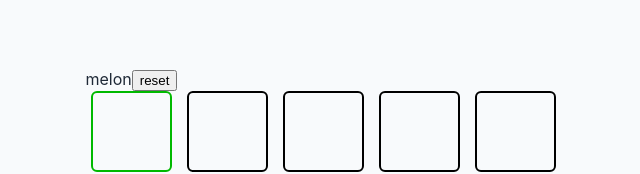
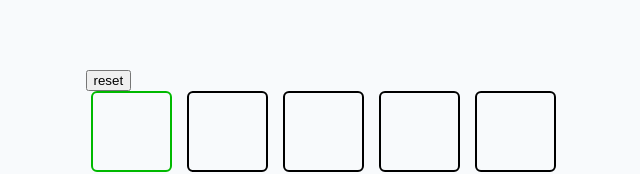
Before and after one commit to pugweather/js-internals-and-other-stuff, a React (Vite) app in the folder react-playground/: page / in a window 1280 px wide. Shown: the top 174 px of the page, without its empty margins (317-957 px from the left). Built offline with nearby package versions, Linux system fonts and the light colour scheme.

Commit message:
-hide answer

```diff
--- a/react-playground/src/wordle/Wordle.jsx
+++ b/react-playground/src/wordle/Wordle.jsx
@@ -108,7 +108,6 @@ export default function Wordle() {
     return (
         <div className="wrapper">
             <div>
-                {answer}
                 {status !== "playing" && <span>you {status}! answer: {answer}</span>}
                 <button onClick={resetGame}>reset</button>
             </div>
```
